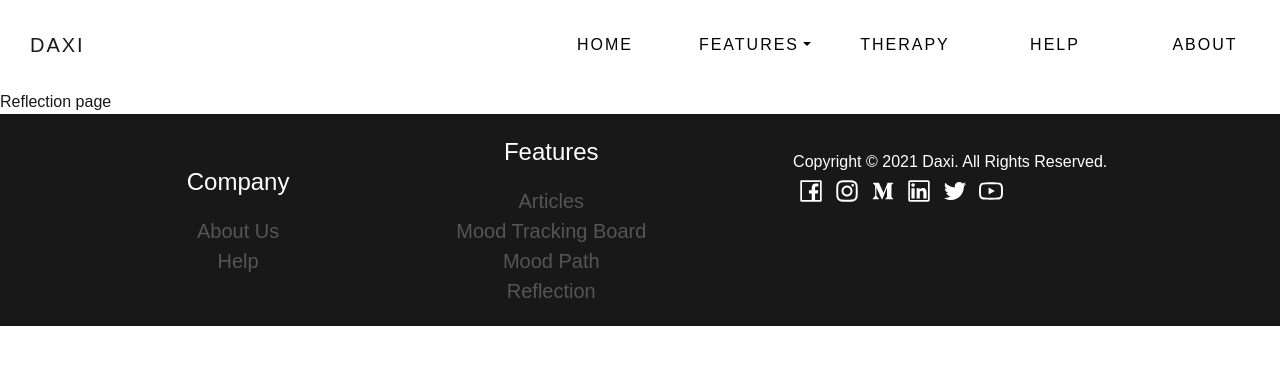
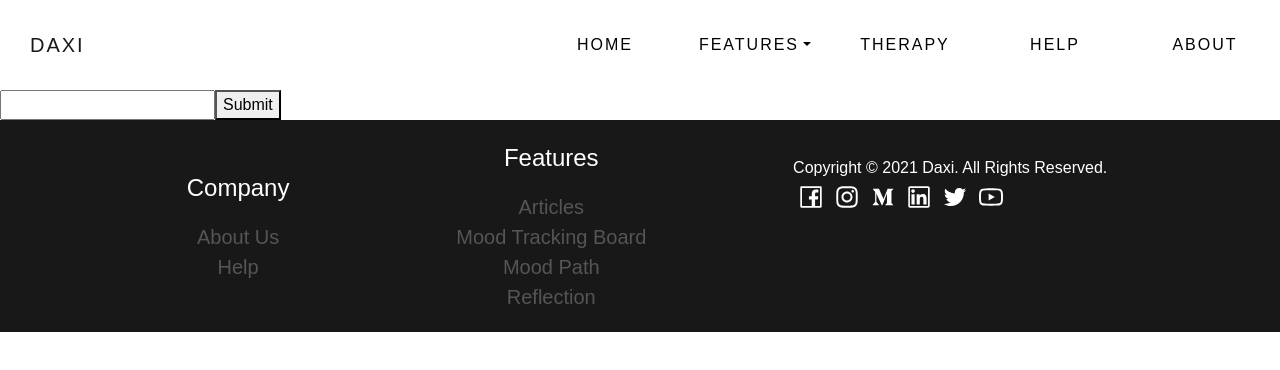
Before and after one commit to shrued/daxi, a React (Create React App) app: page /reflection in a window 1280 px wide. Shown: the top 370 px of the page. Built offline with nearby package versions, Linux system fonts and the light colour scheme; no server answers.

Commit message:
Adding questions for reflection

```diff
--- a/src/components/reflection/index.js
+++ b/src/components/reflection/index.js
@@ -1,5 +1,56 @@
 import React from "react";
+import { firestore } from "../../firebase/firebase";
+class User extends React.Component {
+  constructor() {
+    super();
+    this.state = {
+      question: "",
+      timestamp: Date.now(),
+    };
+  }
 
-export default function Reflection() {
-  return <div>Reflection page</div>;
+  updateQuestion = (e) => {
+    this.setState({
+      [e.target.name]: e.target.value,
+    });
+  };
+
+  formatTime(timestamp) {
+    const d = new Date(timestamp);
+    const time = `${d.getDate()}/${
+      d.getMonth() + 1
+    }/${d.getFullYear()} ${d.getHours()}:${d.getMinutes()}`;
+    return time;
+  }
+
+  addQuestion = (e) => {
+    e.preventDefault();
+    const db = firestore;
+
+    const userRef = db.collection("questions").add({
+      question: this.state.question,
+      timestamp: this.formatTime(this.state.timestamp),
+    });
+    this.setState({
+      question: "",
+    });
+    alert("Your question has been submitted.");
+  };
+
+  render() {
+    return (
+      <form onSubmit={this.addQuestion}>
+        <input
+          type="text"
+          name="question"
+          placeholder=""
+          value={this.state.question}
+          onChange={this.updateQuestion}
+        />
+
+        <button type="submit">Submit</button>
+      </form>
+    );
+  }
 }
+export default User;
```
